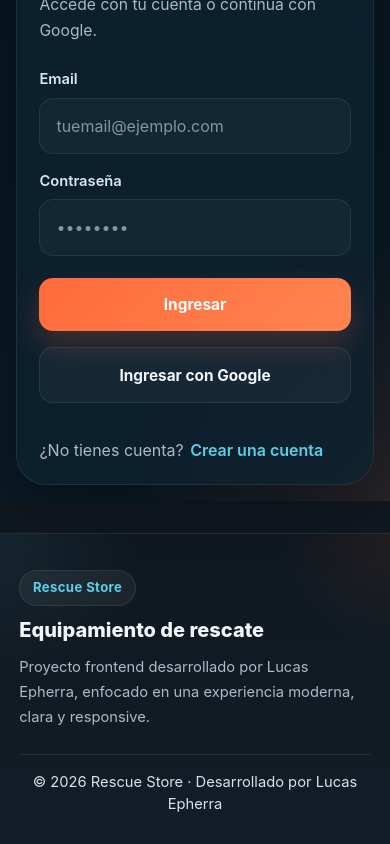
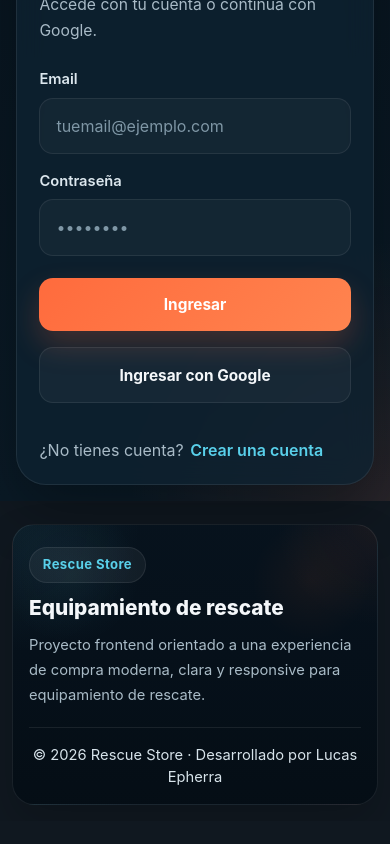
Before and after one commit to Lucas-Epherra/rescue-store, a React (Create React App) app: page /login in a window 390 px wide. Shown: the part 428-1272 px from the top of the page. After the commit the page ends 1249 px from the top, so only its background shows below. Built offline with nearby package versions, Linux system fonts and the light colour scheme; no server answers.

Commit message:
nuevo footer

```diff
--- a/src/componentes/footer/Footer.css
+++ b/src/componentes/footer/Footer.css
@@ -1,22 +1,39 @@
 .footer {
-  padding: 2.5rem 1rem 1rem;
-  background:
-    radial-gradient(circle at top left, rgba(89, 208, 234, 0.08), transparent 28%),
-    radial-gradient(circle at top right, rgba(255, 107, 61, 0.08), transparent 22%),
-    linear-gradient(180deg, #101820 0%, #131d27 100%);
-  border-top: 1px solid rgba(255, 255, 255, 0.08);
+  padding: 2rem 1rem 1.2rem;
+  background: transparent;
 }
 
 .footerContainer {
-  width: min(1180px, 100%);
+  width: min(1200px, 100%);
   margin: 0 auto;
-  padding: 2rem 1rem 1.4rem;
-  display: flex;
-  flex-direction: column;
-  gap: 1.5rem;
+}
+
+.footerPanel {
+  position: relative;
+  overflow: hidden;
+  padding: 2rem 1.4rem 1.2rem;
+  border-radius: 28px;
+  background:
+    radial-gradient(circle at top left, rgba(89, 208, 234, 0.07), transparent 28%),
+    radial-gradient(circle at top right, rgba(255, 107, 61, 0.07), transparent 22%),
+    linear-gradient(180deg, rgba(7, 19, 29, 0.96), rgba(5, 14, 22, 0.98));
+  border: 1px solid rgba(255, 255, 255, 0.08);
+  box-shadow: 0 18px 40px rgba(0, 0, 0, 0.18);
+}
+
+.footerPanel::before {
+  content: "";
+  position: absolute;
+  inset: 0;
+  background:
+    radial-gradient(circle at 16% 18%, rgba(89, 208, 234, 0.05), transparent 18%),
+    radial-gradient(circle at 82% 20%, rgba(255, 106, 42, 0.06), transparent 16%);
+  pointer-events: none;
 }
 
 .footerBrand {
+  position: relative;
+  z-index: 1;
   display: flex;
   flex-direction: column;
   gap: 0.8rem;
@@ -40,8 +57,8 @@
 .footerTitle {
   margin: 0;
   color: #f4f7fa;
-  font-size: clamp(1.35rem, 2.4vw, 1.9rem);
-  line-height: 1.2;
+  font-size: clamp(1.45rem, 2.5vw, 2rem);
+  line-height: 1.15;
   font-weight: 800;
 }
 
@@ -54,6 +71,9 @@
 }
 
 .footerBottom {
+  position: relative;
+  z-index: 1;
+  margin-top: 1.5rem;
   padding-top: 1rem;
   border-top: 1px solid rgba(255, 255, 255, 0.08);
 }
@@ -67,20 +87,24 @@
 
 @media (max-width: 576px) {
   .footer {
-    margin-top: 2rem;
-    padding: 0.8rem;
+    padding: 1.4rem 0.75rem 1rem;
   }
 
-  .footerContainer {
-    padding: 1.4rem 0.4rem 1rem;
+  .footerPanel {
+    padding: 1.4rem 1rem 1rem;
+    border-radius: 22px;
   }
 
   .footerTitle {
-    font-size: 1.25rem;
+    font-size: 1.3rem;
   }
 
   .footerText,
   .footerCopy {
     font-size: 0.92rem;
   }
+
+  .footerBottom {
+    margin-top: 1.2rem;
+  }
 }
--- a/src/componentes/footer/Footer.js
+++ b/src/componentes/footer/Footer.js
@@ -6,12 +6,12 @@ function Footer() {
   return (
     <footer className="footer">
       <div className="footerContainer">
+        <div className="footerPanel">
           <div className="footerBrand">
             <span className="footerBadge">Rescue Store</span>
             <h3 className="footerTitle">Equipamiento de rescate</h3>
             <p className="footerText">
-            Proyecto frontend desarrollado por Lucas Epherra, enfocado en una
-            experiencia moderna, clara y responsive.
+           Proyecto frontend orientado a una experiencia de compra moderna, clara y responsive para equipamiento de rescate.
             </p>
           </div>
 
@@ -21,6 +21,7 @@ function Footer() {
             </p>
           </div>
         </div>
+      </div>
     </footer>
   );
 }
```
Lines whose indentation alone changed are shown as unchanged.
